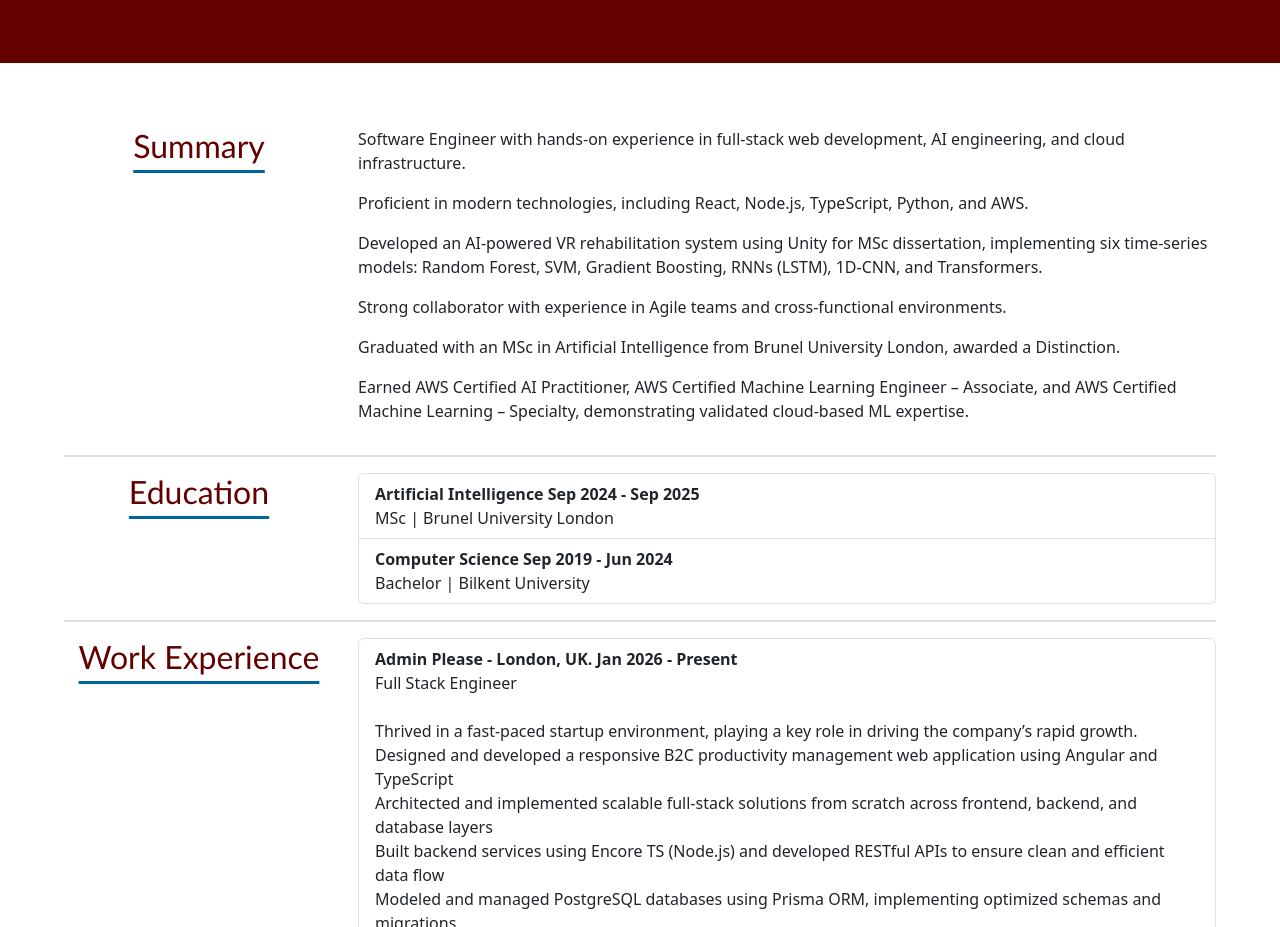
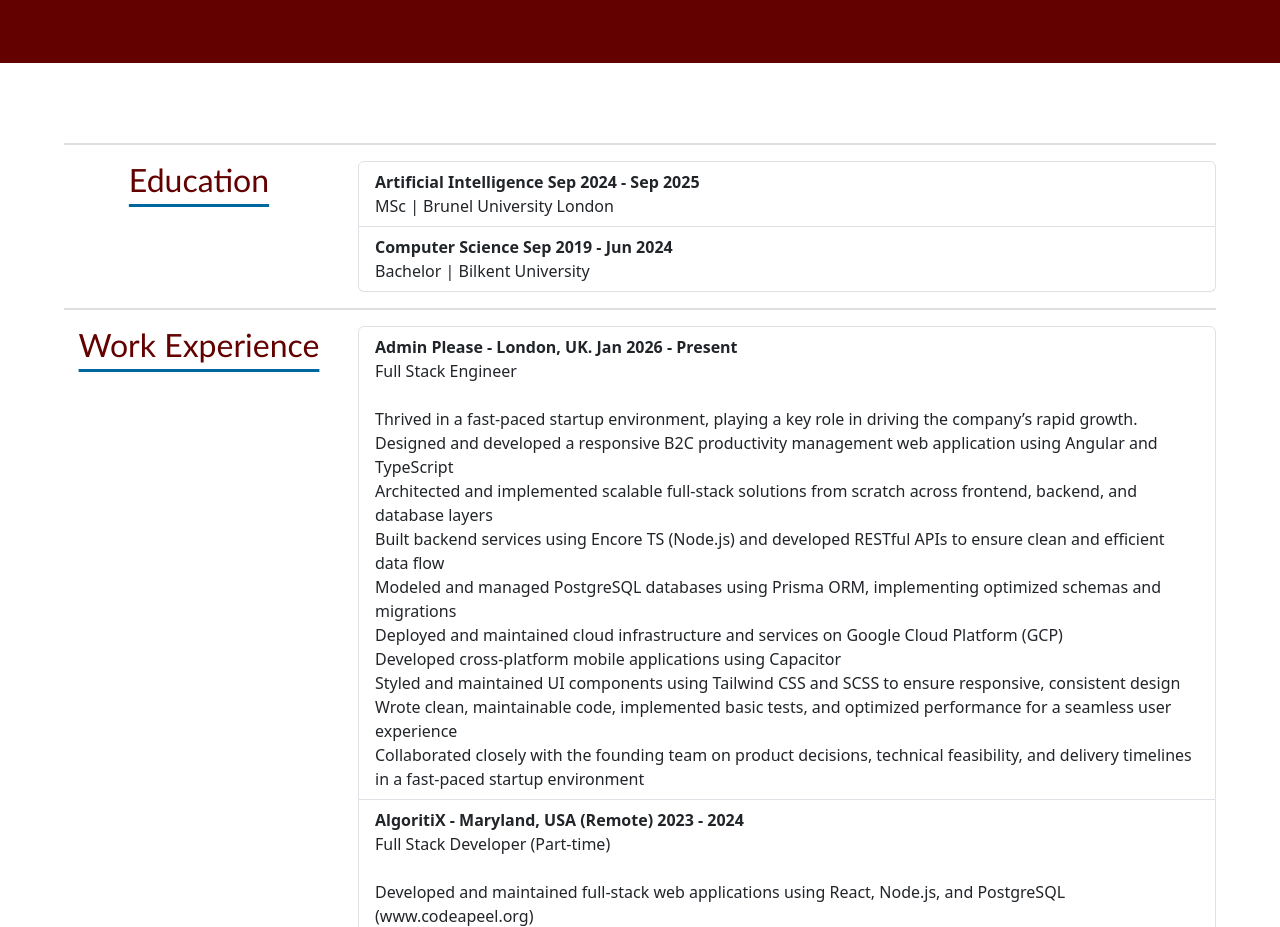
Before and after one commit to yarkinergin/my-web, a React (Create React App) app: page / in a window 1280 px wide. Shown: the part 1245-2172 px from the top of the page. Built offline with nearby package versions, Linux system fonts and the light colour scheme; what react-auth-kit would draw is missing.

Commit message:
Update Home.tsx

```diff
--- a/src/pages/Home-page/Home.tsx
+++ b/src/pages/Home-page/Home.tsx
@@ -159,35 +159,6 @@
             <Container id='skills' className='skills'>
                 {skillItems}
                 <div>
-                    <Row>
-                        <Col md lg={3} className='skillCol mb-4'>
-                            <h2 className='skillHeader'>Summary</h2>
-                        </Col>
-                        <Col>
-                            <MDBListGroup>
-                                <ListGroupItemText>
-                                    Software Engineer with hands-on experience in full-stack web development, AI engineering, and cloud infrastructure.
-                                </ListGroupItemText>
-                                <ListGroupItemText>
-                                    Proficient in modern technologies, including React, Node.js, TypeScript, Python, and AWS.
-                                </ListGroupItemText>
-                                <ListGroupItemText>
-                                    Developed an AI-powered VR rehabilitation system using Unity for MSc dissertation, implementing six time-series models:
-                                    Random Forest, SVM, Gradient Boosting, RNNs (LSTM), 1D-CNN, and Transformers.
-                                </ListGroupItemText>
-                                <ListGroupItemText>
-                                    Strong collaborator with experience in Agile teams and cross-functional environments.
-                                </ListGroupItemText>
-                                <ListGroupItemText>
-                                    Graduated with an MSc in Artificial Intelligence from Brunel University London, awarded a Distinction.
-                                </ListGroupItemText>
-                                <ListGroupItemText>
-                                    Earned AWS Certified AI Practitioner, AWS Certified Machine Learning Engineer – Associate, and AWS Certified
-                                    Machine Learning – Specialty, demonstrating validated cloud-based ML expertise.
-                                </ListGroupItemText>
-                            </MDBListGroup>
-                        </Col>
-                    </Row>
                     <hr style={{background: 'grey', color: 'grey', borderColor: 'grey', height: '2px'}}/>
                     <Row>
                         <Col md lg={3} className='skillCol mb-4'>
```
